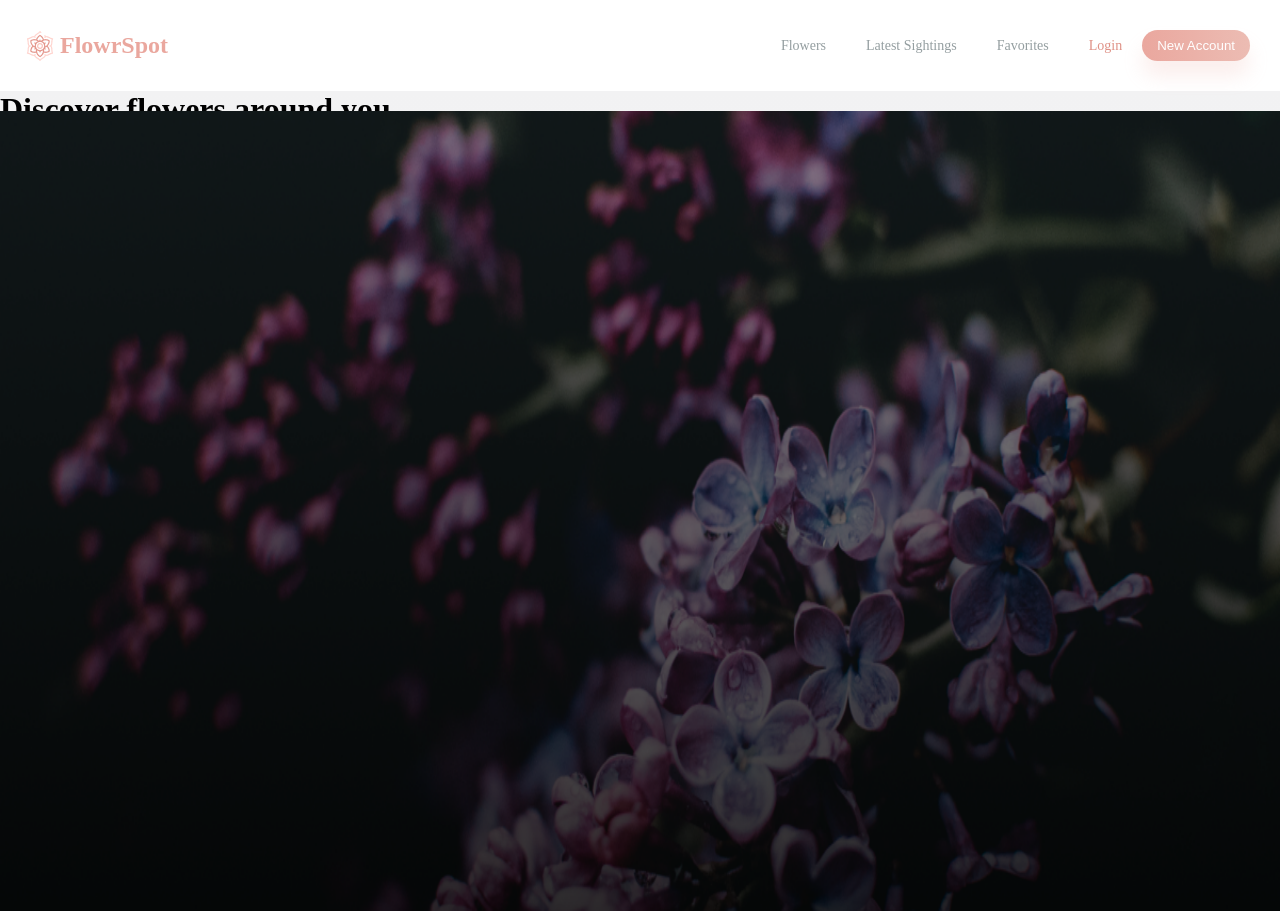
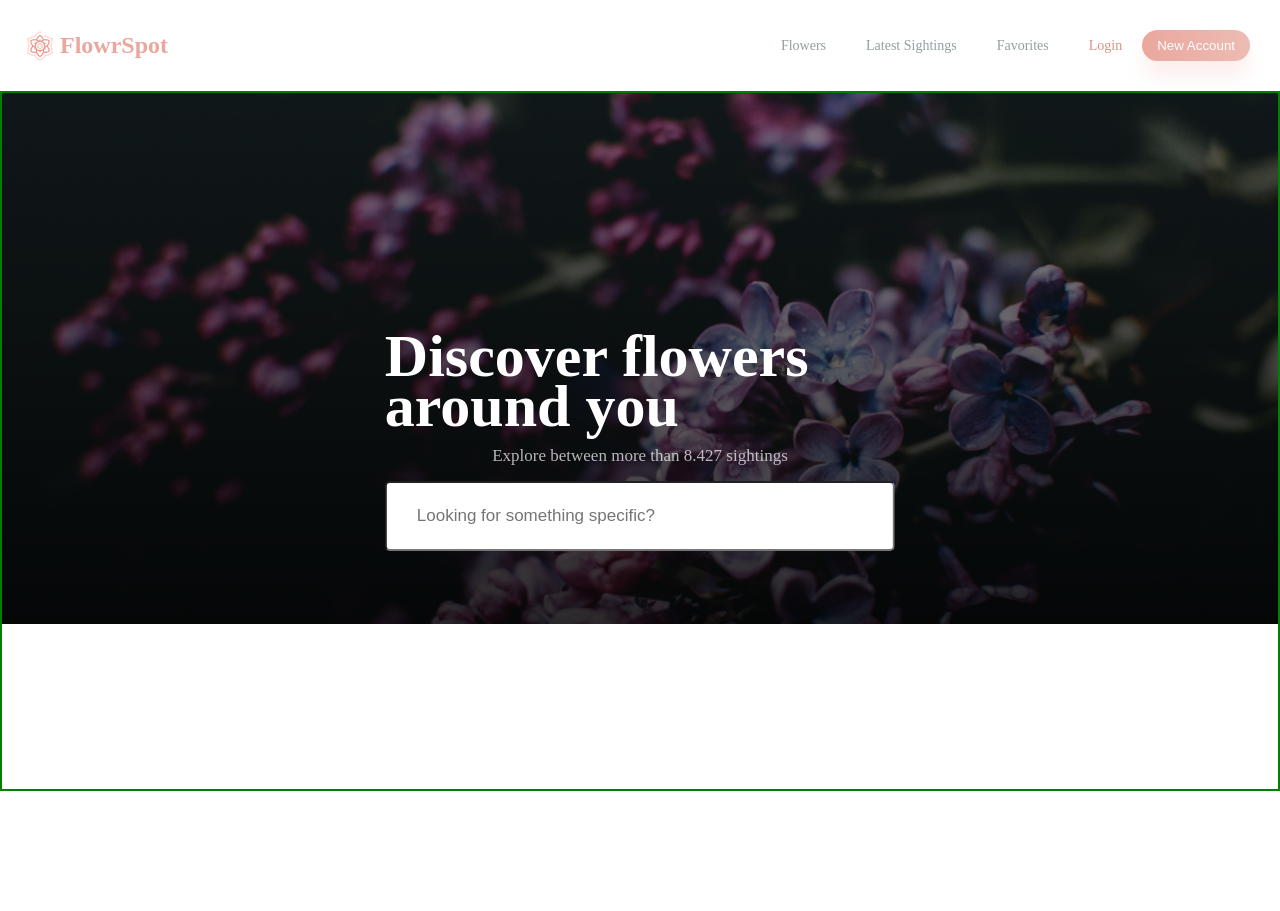
Before and after one commit to FilipSavic19/FlowrSpot-Project, a React (Create React App) app in the folder flowrspot/: page / in a window 1280 px wide. After the commit the page ends 800 px from the top, so only its background shows below. Built offline with nearby package versions, Linux system fonts and the light colour scheme.

Commit message:
Update Home Page

```diff
--- a/flowrspot/src/Pages/HomePage.js
+++ b/flowrspot/src/Pages/HomePage.js
@@ -7,9 +7,13 @@ const HomePage = () => {
   return (
     <div className="hero-section">
       <div className="hero-image">
-        <img id="img" src={Hero} />
+        <img className="hero-image-background" src={Hero} />
+        <div className="hero-image-content">
+          <h1>Discover flowers around you</h1>
+          <p className="explore">Explore between more than 8.427 sightings</p>
+          <input placeholder="Looking for something specific?" />
+        </div>
       </div>
-      <h1>Discover flowers around you</h1>
     </div>
   );
 };
--- a/flowrspot/src/Styles/HomePage.css
+++ b/flowrspot/src/Styles/HomePage.css
@@ -14,3 +14,43 @@
   height: 100%;
   margin-top: 20px;
 }
+
+.hero-image {
+  width: 100%;
+  height: 700px;
+  position: relative;
+  border: 2px solid green;
+}
+
+.hero-image-background {
+  width: 100%;
+}
+
+.hero-image-content {
+  position: absolute;
+  width: 40%;
+  color: white;
+  top: 50%;
+  left: 50%;
+  transform: translate(-50%, -50%);
+  font-size: 30px;
+  display: flex;
+  justify-content: center;
+  flex-direction: column;
+  align-items: center;
+  line-height: 50px;
+}
+
+input {
+  width: 100%;
+  height: 70px;
+  padding: 30px;
+  border-radius: 5px;
+  font-size: 17px;
+}
+
+.explore {
+  font-weight: 400;
+  font-size: 17px;
+  opacity: 0.7;
+}
--- a/flowrspot/src/Styles/Navbar.css
+++ b/flowrspot/src/Styles/Navbar.css
@@ -40,6 +40,13 @@
 
 h2 {
   margin-left: 10px;
+  text-decoration: none;
+  color: #eaa79e;
+}
+
+.navbar-item-home {
+  text-decoration: none;
+  display: flex;
 }
 
 .logo {
--- a/flowrspot/src/components/Navbar.js
+++ b/flowrspot/src/components/Navbar.js
@@ -10,12 +10,14 @@ const Navbar = () => {
   return (
     <div className="navbar">
       <div className="navbar-left">
+        <Link className="navbar-item-home" to="/">
           <div className="logo">
             <img src={Vector} />
             <img src={Vector1} />
             <img src={Vector2} />
           </div>
           <h2>FlowrSpot</h2>
+        </Link>
       </div>
       <div className="navbar-right">
         <Link className="navbar-item" to="/flowerlist">
```
Lines whose indentation alone changed are shown as unchanged.
